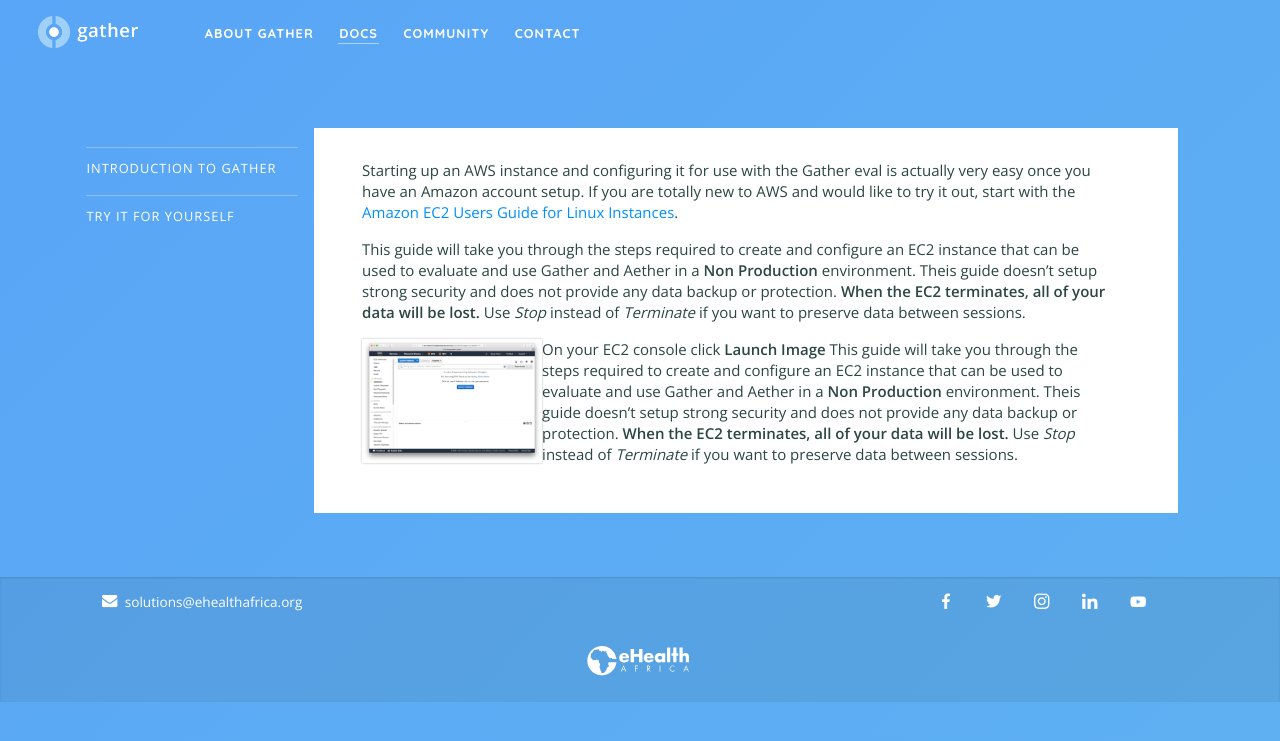
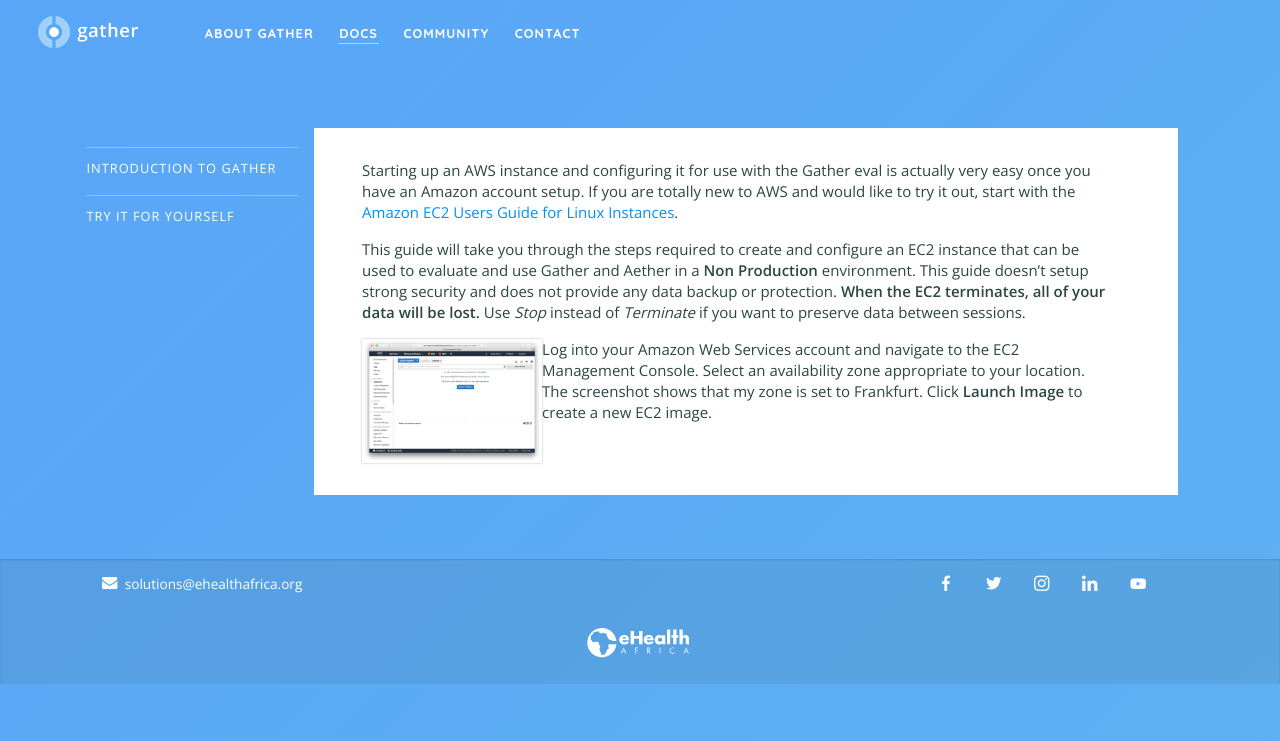
Before and after one commit to nixilla/gather, a Jekyll site: the page built from documentation/try/setup-aws.md, in a window 1280 px wide. Shown: the top 741 px of the page. Built offline with Jekyll 4.4.1, drawn with Linux system fonts in a browser that asks for light colours.

Commit message:
Update setup-aws.md

```diff
--- a/documentation/try/setup-aws.md
+++ b/documentation/try/setup-aws.md
@@ -6,6 +6,6 @@
 
 Starting up an AWS instance and configuring it for use with the Gather eval is actually very easy once you have an Amazon account setup.  If you are totally new to AWS and would like to try it out, start with the [Amazon EC2 Users Guide for Linux Instances](https://docs.aws.amazon.com/AWSEC2/latest/UserGuide/concepts.html).
 
-This guide will take you through the steps required to create and configure an EC2 instance that can be used to evaluate and use Gather and Aether in a **Non Production** environment.  Theis guide doesn't setup strong security and does not provide any data backup or protection.  **When the EC2 terminates, all of your data will be lost.**   Use *Stop* instead of *Terminate* if you want to preserve data between sessions.
+This guide will take you through the steps required to create and configure an EC2 instance that can be used to evaluate and use Gather and Aether in a **Non Production** environment.  This guide doesn't setup strong security and does not provide any data backup or protection.  **When the EC2 terminates, all of your data will be lost.**   Use *Stop* instead of *Terminate* if you want to preserve data between sessions.
 
-<img src="/images/aws-ec2-launch.png" height="124" width="180" align="left"/> On your EC2 console click **Launch Image** This guide will take you through the steps required to create and configure an EC2 instance that can be used to evaluate and use Gather and Aether in a **Non Production** environment.  Theis guide doesn't setup strong security and does not provide any data backup or protection.  **When the EC2 terminates, all of your data will be lost.**   Use *Stop* instead of *Terminate* if you want to preserve data between sessions.
+<img src="/images/aws-ec2-launch.png" height="124" width="180" align="left"/> Log into your Amazon Web Services account and navigate to the EC2 Management Console.  Select an availability zone appropriate to your location. The screenshot shows that my zone is set to Frankfurt. Click **Launch Image** to create a new EC2 image.
```
